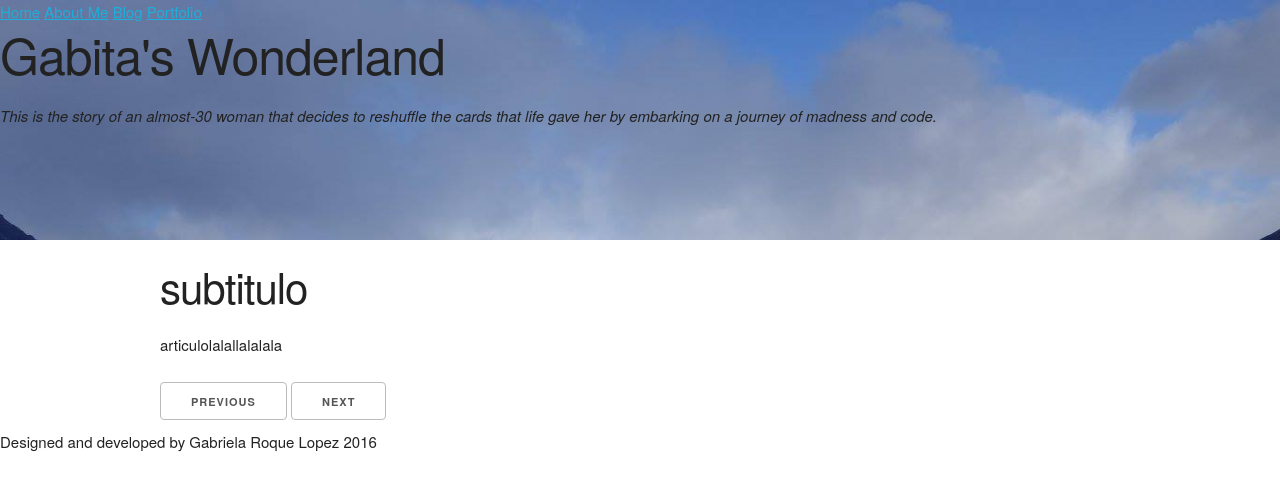
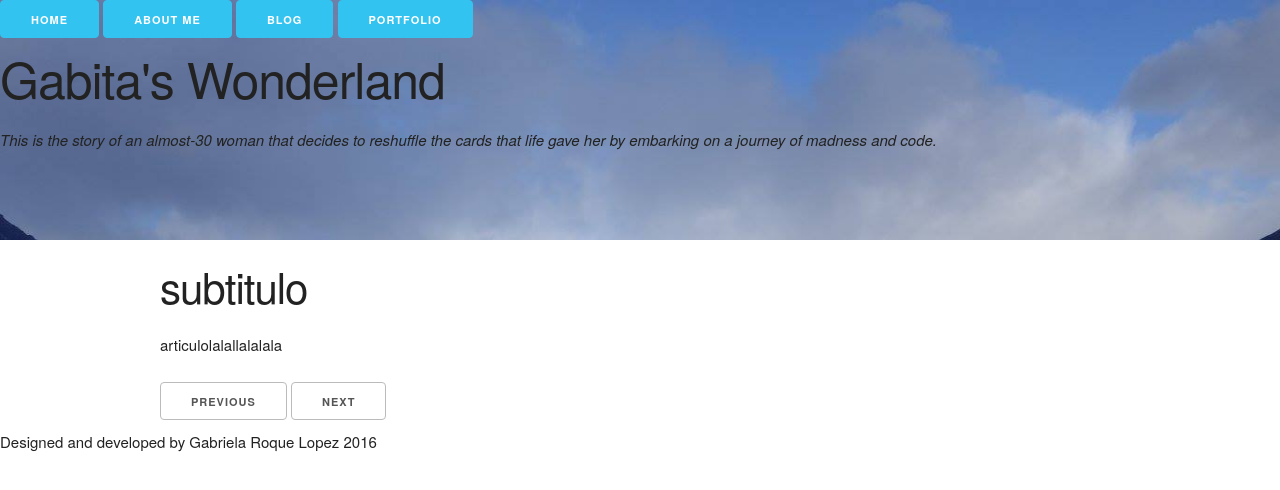
Before and after one commit to gabrielamelian/gabrielamelian.github.io, a plain HTML site: page blog/blog-template.html in a window 1280 px wide. Drawn offline with nearby package versions, Linux system fonts and the light colour scheme.

Commit message:
Change style on buttons

```diff
--- a/blog/blog-template.html
+++ b/blog/blog-template.html
@@ -13,10 +13,10 @@
   <nav>
     <div>
     </div>
-    <a href="../index.html" title="Home">Home</a>
-    <a href="#" title="About Me">About Me</a>
-    <a href="c1-reflection-blog.html" title="Blog">Blog</a>
-    <a href="#" title="Portfolio">Portfolio</a>
+    <a class="button button-primary" href="../index.html" title="Home">Home</a>
+    <a class="button button-primary" href="#" title="About Me">About Me</a>
+    <a class="button button-primary" href="blog/c1-reflection-blog.html" title="Blog">Blog</a>
+    <a class="button button-primary" href="#" title="Portfolio">Portfolio</a>
   </nav>
   <h1>Gabita's Wonderland</h1>
   <p><em>This is the story of an almost-30 woman that decides to reshuffle the cards that life gave her by embarking on a journey of madness and code.</em></p>
```
Also changed, not shown: blog/c1-reflection-blog.html (+4 -4 lines), blog/c1-time-and-habits-blog.html (+4 -4 lines), blog/c2-emotional-intelligence.html (+4 -4 lines), blog/t2-html-css-dom-p1.html (+4 -4 lines), blog/t2-html-css-dom-p2.html (+4 -4 lines), blog/t3-design-to-web-blog.html (+4 -4 lines).
